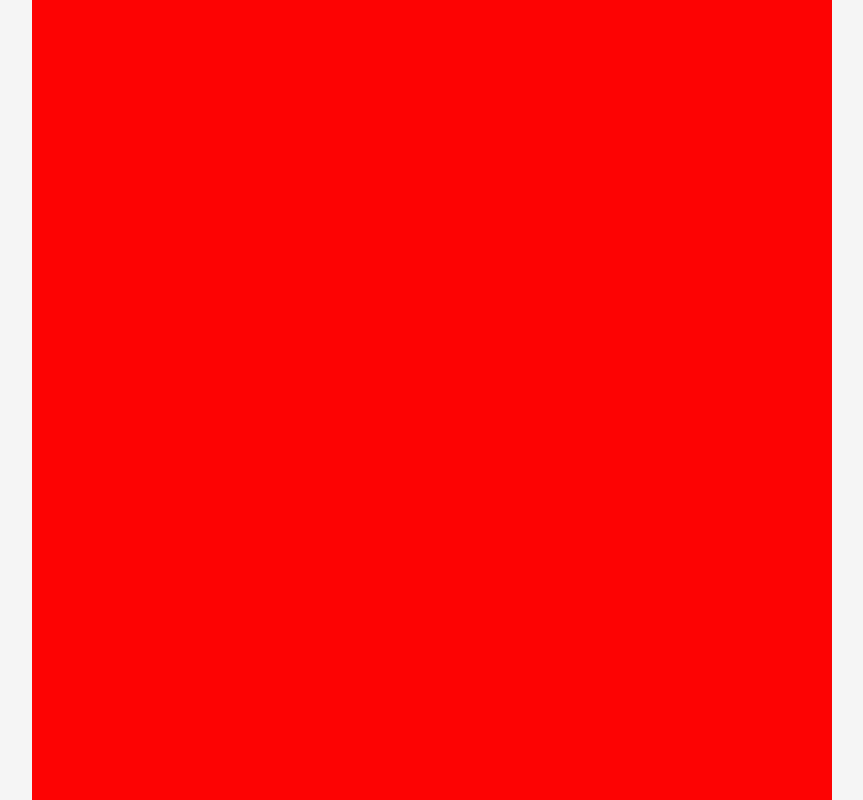
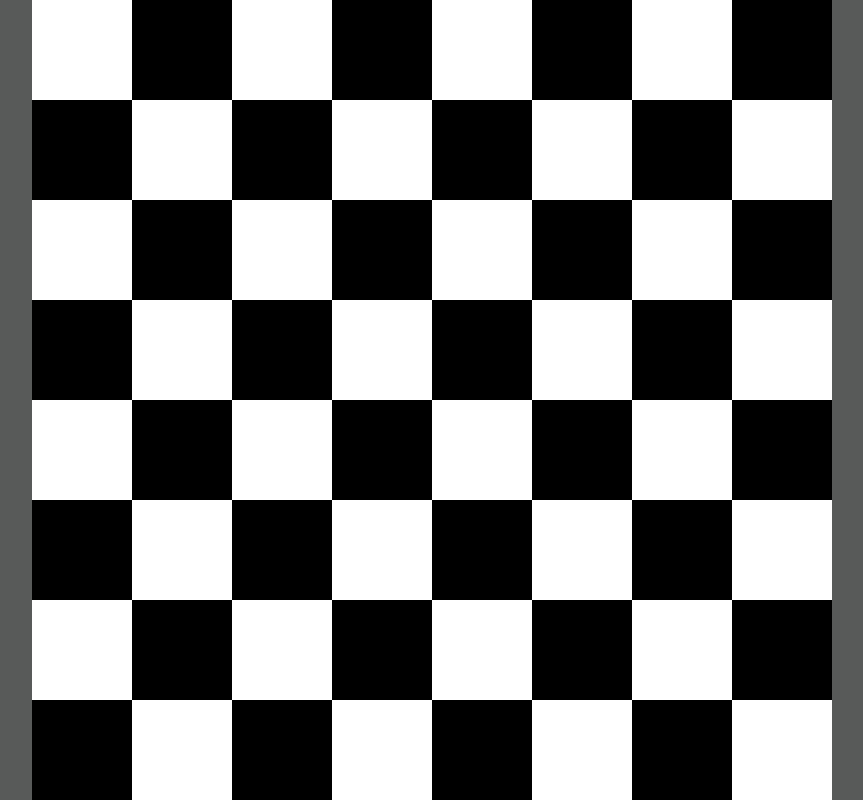
Before and after one commit to josoelvieira/Aprendizado-Next.js, a Next.js app in the folder excercicios/: page /exercicios/tabuleiro in a window 1280 px wide. Shown: the whole page, without its empty margins (208-1071 px from the left). Built offline with nearby package versions, Linux system fonts and the light colour scheme.

Commit message:
Terminando tabuleiro primeiro exercícios

```diff
--- a/excercicios/components/Celula.jsx
+++ b/excercicios/components/Celula.jsx
@@ -1,6 +1,6 @@
 export default function Celula(props){
     return(
-        <div style={{backgroundColor: props.preta ? "#000" : "#fff"}}>
+        <div style={{backgroundColor: props.preta ? "#000" : "#fff", width:"100px",height:"100px"}}>
         </div>
     )
 }
--- a/excercicios/components/Linha1.jsx
+++ b/excercicios/components/Linha1.jsx
@@ -11,7 +11,6 @@ export default function Linha1(){
             <Celula preta/>
             <Celula />
             <Celula preta/>
-            <Celula />
         </div>
     )
 }
--- a/excercicios/components/Linha2.jsx
+++ b/excercicios/components/Linha2.jsx
@@ -11,7 +11,6 @@ export default function Linha2(){
             <Celula />
             <Celula preta/>
             <Celula />
-            <Celula preta/>
         </div>
     )
 }
--- a/excercicios/pages/exercicios/tabuleiro.module.css
+++ b/excercicios/pages/exercicios/tabuleiro.module.css
@@ -1,7 +1,7 @@
 #container{
     width: 100vw;
     height: 100vh;
-    background: rgb(245, 245, 245);
+    background: rgb(88, 90, 89);
     display: flex;
     justify-content: center;
     align-items: center;
@@ -11,5 +11,6 @@
 #tabuleiro{
     width: 800px;
     height: 800px;
-    background: rgb(253, 3, 3);
+    display: flex;
+    flex-direction: row;
 }
```
